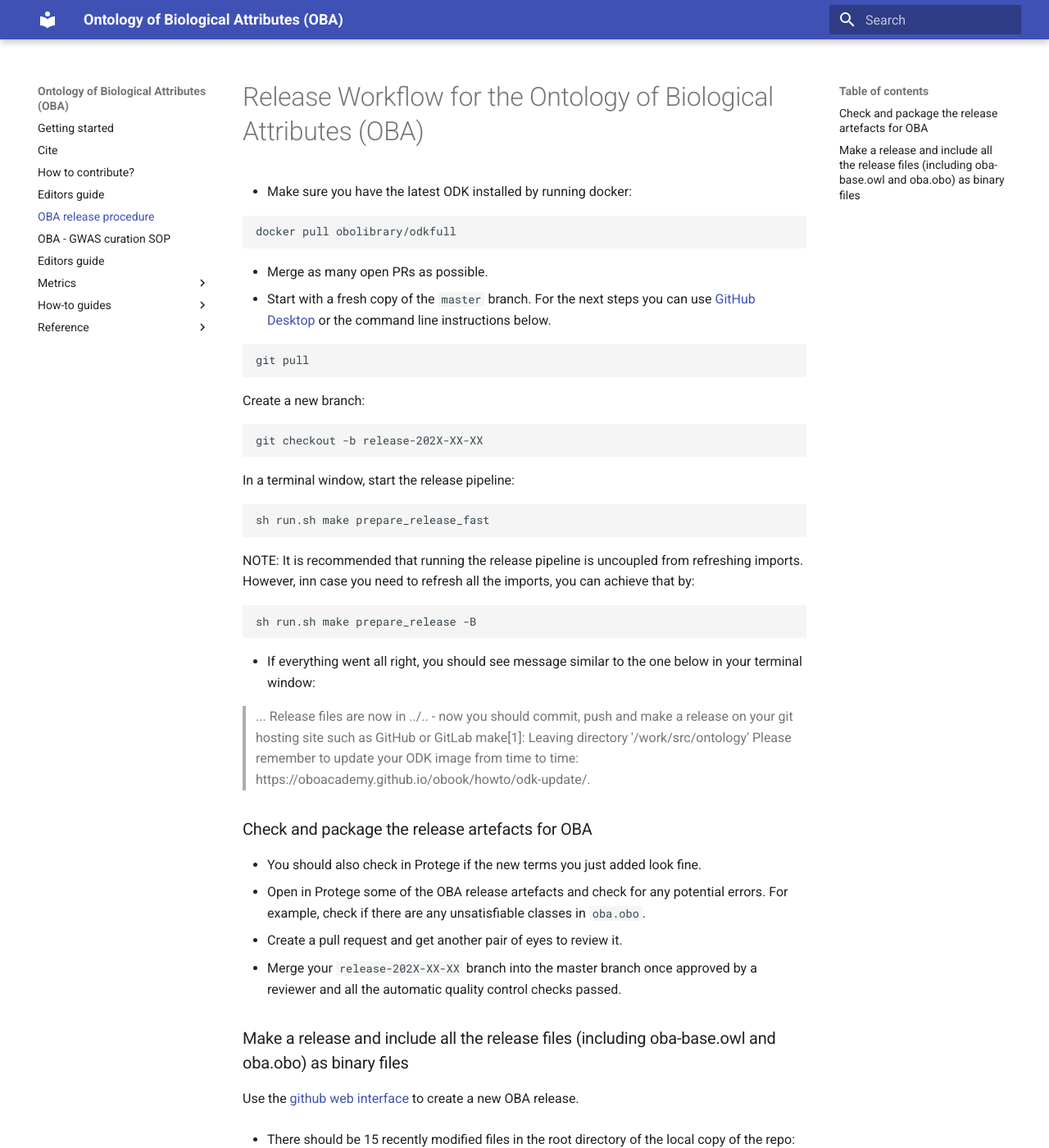
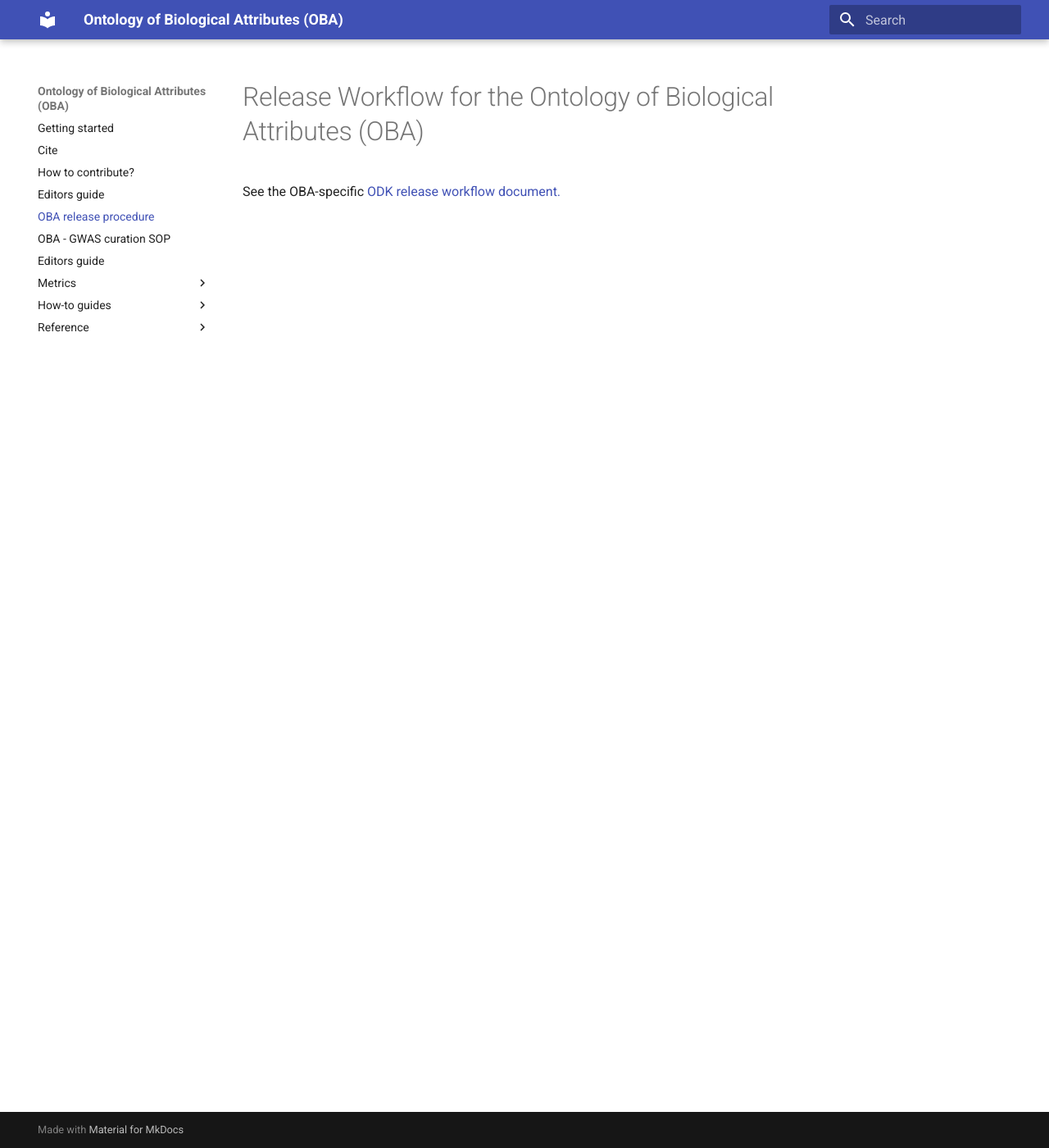
Before and after one commit to obophenotype/bio-attribute-ontology, an MkDocs documentation site: the page built from docs/oba-release-sop.md, in a window 1280 px wide and 1400 px high. Shown: the whole window at 82% size. Built offline with MkDocs 1.6.1 and Material for MkDocs 9.7.7, drawn with Linux system fonts in a browser that asks for light colours; some of the changed text lies outside the part shown.

Commit message:
Update release workflow documents
Merge the `oba-release-sop.md` document with the related document `odk-workflows/ReleaseWorkflow.md` to avoid duplications and potential confusions.

````diff
--- a/docs/oba-release-sop.md
+++ b/docs/oba-release-sop.md
@@ -2,83 +2,4 @@ Release Workflow for the Ontology of Biological Attributes (OBA)
 ================================================================
 
 
-* Make sure you have the latest ODK installed by running docker:
-
-```shell
-docker pull obolibrary/odkfull
-```
-
-* Merge as many open PRs as possible.
-* Start with a fresh copy of the `master` branch. For the next steps you can use [GitHub Desktop](https://desktop.github.com/) or the command line instructions below.
-
-```shell
-git pull
-```
-
-Create a new branch:
-
-```shell
-git checkout -b release-202X-XX-XX
-```
-
-In a terminal window, start the release pipeline:
-
-```shell
-sh run.sh make prepare_release_fast
-```
-
-NOTE: It is recommended that running the release pipeline is uncoupled from refreshing imports. However, inn case you need to refresh all the imports, you can achieve that by:
-
-```shell
-sh run.sh make prepare_release -B
-```
-
-- If everything went all right, you should see message similar to the one below in your terminal window:
-
-> ...
-> Release files are now in ../.. - now you should commit, push and make a release         on your git hosting site such as GitHub or GitLab
-> make[1]: Leaving directory '/work/src/ontology'
-> Please remember to update your ODK image from time to time: https://oboacademy.github.io/obook/howto/odk-update/.
-
-
-### Check and package the release artefacts for OBA
-
-- You should also check in Protege if the new terms you just added look fine.
-- Open in Protege some of the OBA release artefacts and check for any potential errors.
-For example, check if there are any unsatisfiable classes in `oba.obo`.
-
-- Create a pull request and get another pair of eyes to review it.
-- Merge your `release-202X-XX-XX` branch into the master branch once approved by a reviewer and all the automatic quality control checks passed.
-
-### Make a release and include all the release files (including oba-base.owl and oba.obo) as binary files
-
-Use the [github web interface](https://docs.github.com/repositories/releasing-projects-on-github/managing-releases-in-a-repository?tool=webui) to create a new OBA release.
-
-- There should be 15 recently modified files in the root directory of the local copy of the repo:
-    1. oba-base.json
-    2. oba-base.obo
-    3. oba-base.owl
-    4. oba-baseplus.json
-    5. oba-baseplus.obo
-    6. oba-baseplus.owl
-    7. oba-basic.json
-    8. oba-basic.obo
-    9. oba-basic.owl
-    10. oba-full.json
-    11. oba-full.obo
-    12. oba-full.owl
-    13. oba.json
-    14. oba.obo
-    15. oba.owl
-
-- NOTE: GitHub imposes size constraints on repositories. The combined size of the OBA artefacts exceeds the GitHub imposed size limit. For this reason, some of the large release artefact files are not under GitHub version control. However, **all the 15 files need to be included in the public release as binary files**. For background information on release artefacts, see
-    - [OWL, OBO, JSON? Base, simple, full, basic? What should you use, and why?](https://oboacademy.github.io/obook/explanation/owl-format-variants/)
-    - [Release artefacts](https://oboacademy.github.io/obook/reference/release-artefacts/)
-
-- Navigate to the ['Releases' page of OBA](https://github.com/obophenotype/bio-attribute-ontology/releases)
-- Click `Draft a new release`.
-Click `Chose a tag`, and create a new tag based on the date on which your ontologies were build. You can find this, for example, by looking into the oba.obo file and checking the `data-version:` property. The date needs to be prefixed with a `v`, so, for example `v2022-10-17`.
-- For the title, you can use the date of the ontology build again, for example `2022-10-17 release`
-- Drag and drop the files listed above or [manually select them in the binaries box.](https://docs.github.com/en/repositories/releasing-projects-on-github/managing-releases-in-a-repository) using the github web user-interface.
-- You can [automatically generate release notes.](https://docs.github.com/en/repositories/releasing-projects-on-github/automatically-generated-release-notes)
-- Click `Publish release`. Done.
+See the OBA-specific [ODK release workflow document.](odk-workflows/ReleaseWorkflow.md)
````
Also changed, not shown: docs/odk-workflows/ReleaseWorkflow.md (+60 -17 lines).
